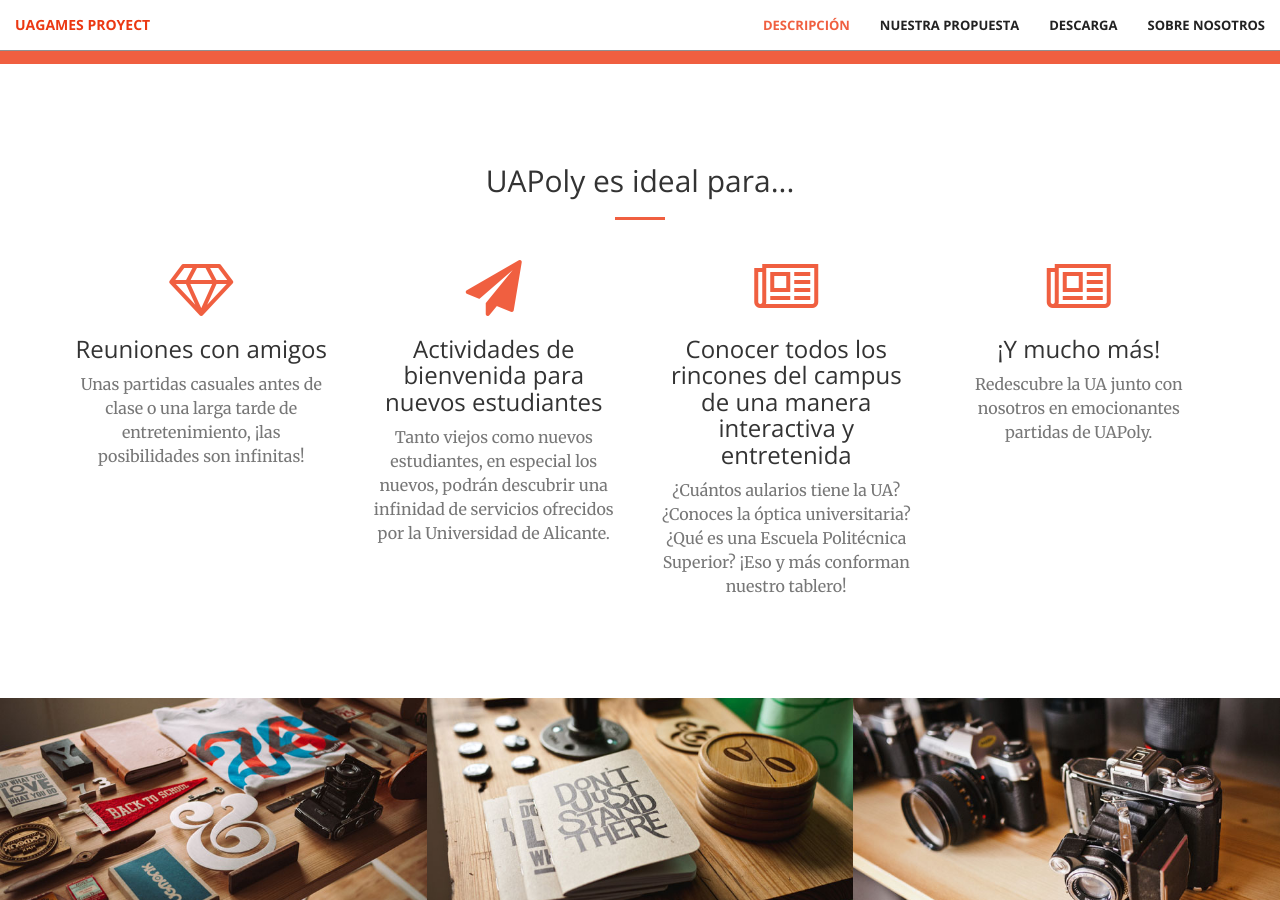
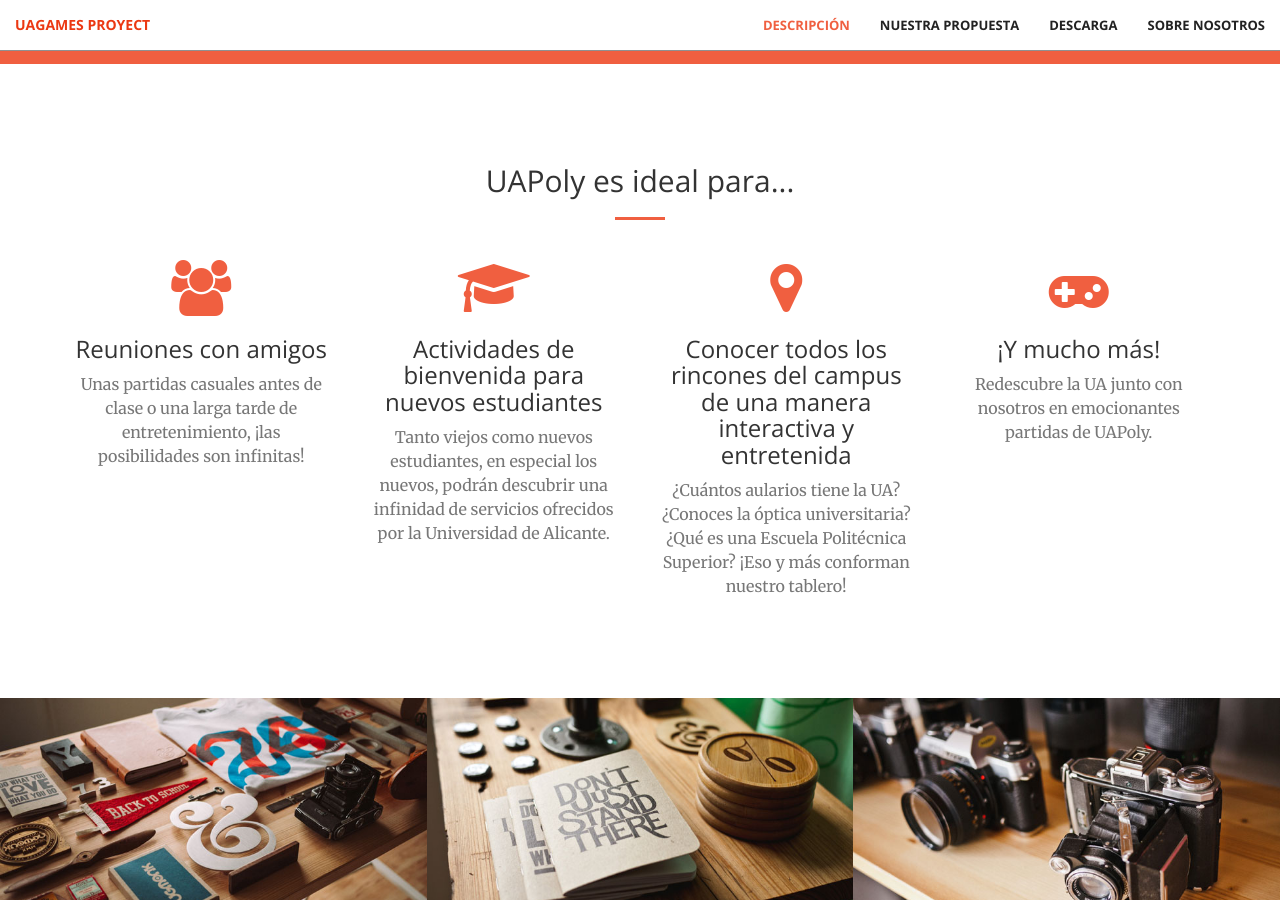
Before and after one commit to uapoly/uapoly.github.io, a Jekyll site: the page built from index.html, in a window 1280 px wide and 900 px high, scrolled down 1394 px. Built offline with Jekyll 4.4.1, drawn with Linux system fonts in a browser that asks for light colours.

Commit message:
Cambiados iconos de Nuestra Propuesta

```diff
--- a/_includes/services.html
+++ b/_includes/services.html
@@ -11,28 +11,28 @@
         <div class="row">
             <div class="col-lg-3 col-md-6 text-center">
                 <div class="service-box">
-                    <i class="fa fa-4x fa-diamond wow bounceIn text-primary"></i>
+                    <i class="fa fa-4x fa-users wow bounceIn text-primary"></i>
                     <h3>Reuniones con amigos</h3>
                     <p class="text-muted">Unas partidas casuales antes de clase o una larga tarde de entretenimiento, ¡las posibilidades son infinitas!</p>
                 </div>
             </div>
             <div class="col-lg-3 col-md-6 text-center">
                 <div class="service-box">
-                    <i class="fa fa-4x fa-paper-plane wow bounceIn text-primary" data-wow-delay=".1s"></i>
+                    <i class="fa fa-4x fa-graduation-cap wow bounceIn text-primary" data-wow-delay=".1s"></i>
                     <h3>Actividades de bienvenida para nuevos estudiantes</h3>
                     <p class="text-muted">Tanto viejos como nuevos estudiantes, en especial los nuevos, podrán descubrir una infinidad de servicios ofrecidos por la Universidad de Alicante.</p>
                 </div>
             </div>
             <div class="col-lg-3 col-md-6 text-center">
                 <div class="service-box">
-                    <i class="fa fa-4x fa-newspaper-o wow bounceIn text-primary" data-wow-delay=".2s"></i>
+                    <i class="fa fa-4x fa-map-marker wow bounceIn text-primary" data-wow-delay=".2s"></i>
                     <h3>Conocer todos los rincones del campus de una manera interactiva y entretenida</h3>
                     <p class="text-muted">¿Cuántos aularios tiene la UA? ¿Conoces la óptica universitaria? ¿Qué es una Escuela Politécnica Superior? ¡Eso y más conforman nuestro tablero!</p>
                 </div>
             </div>
             <div class="col-lg-3 col-md-6 text-center">
                 <div class="service-box">
-                    <i class="fa fa-4x fa-newspaper-o wow bounceIn text-primary" data-wow-delay=".3s"></i>
+                    <i class="fa fa-4x fa-gamepad wow bounceIn text-primary" data-wow-delay=".3s"></i>
                     <h3>¡Y mucho más!</h3>
                     <p class="text-muted">Redescubre la UA junto con nosotros en emocionantes partidas de UAPoly.</p>
                 </div>
```
